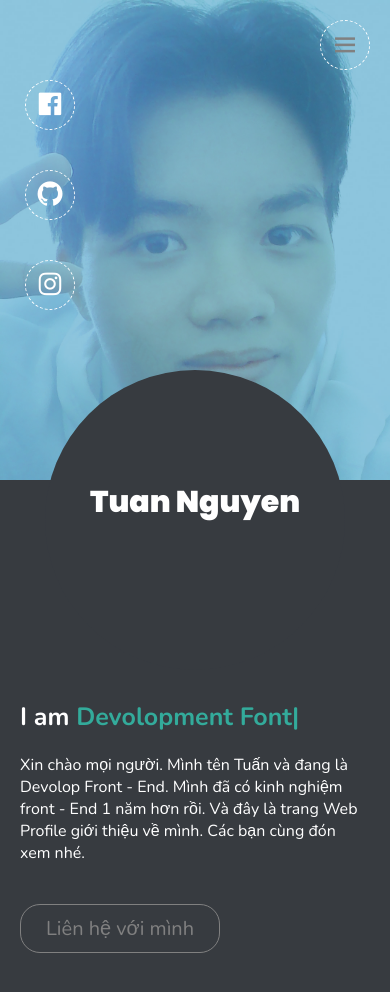
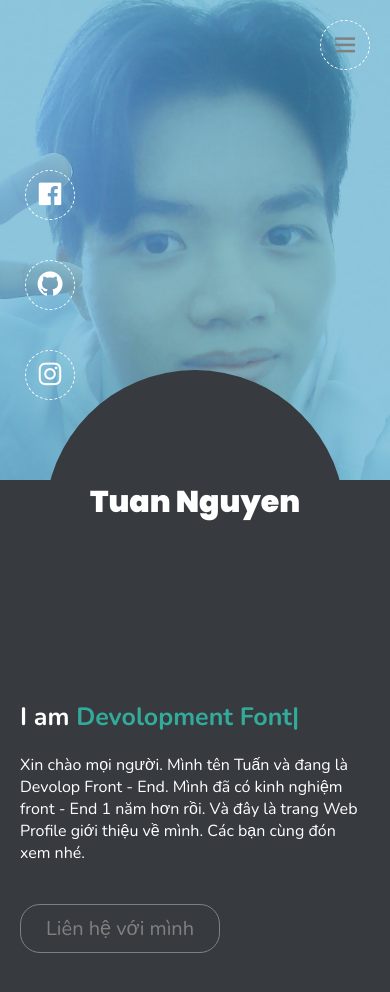
Before and after one commit to Tuankun-11062001/mySelf, a plain HTML site: page index.html in a window 390 px wide. Shown: the top 992 px of the page. Drawn offline with nearby package versions, Linux system fonts and the light colour scheme.

Commit message:
fix social mobile

```diff
--- a/sass/style.scss
+++ b/sass/style.scss
@@ -760,6 +760,10 @@ $__color__bg :#373b40;
 }
 
 @media(max-width:500px){
+    .main__social {
+        bottom: 40rem;
+    }
+
     .header {
         left: 0;
         width:100%;
```
Also changed, not shown: sass/style.css, 1 other file.
